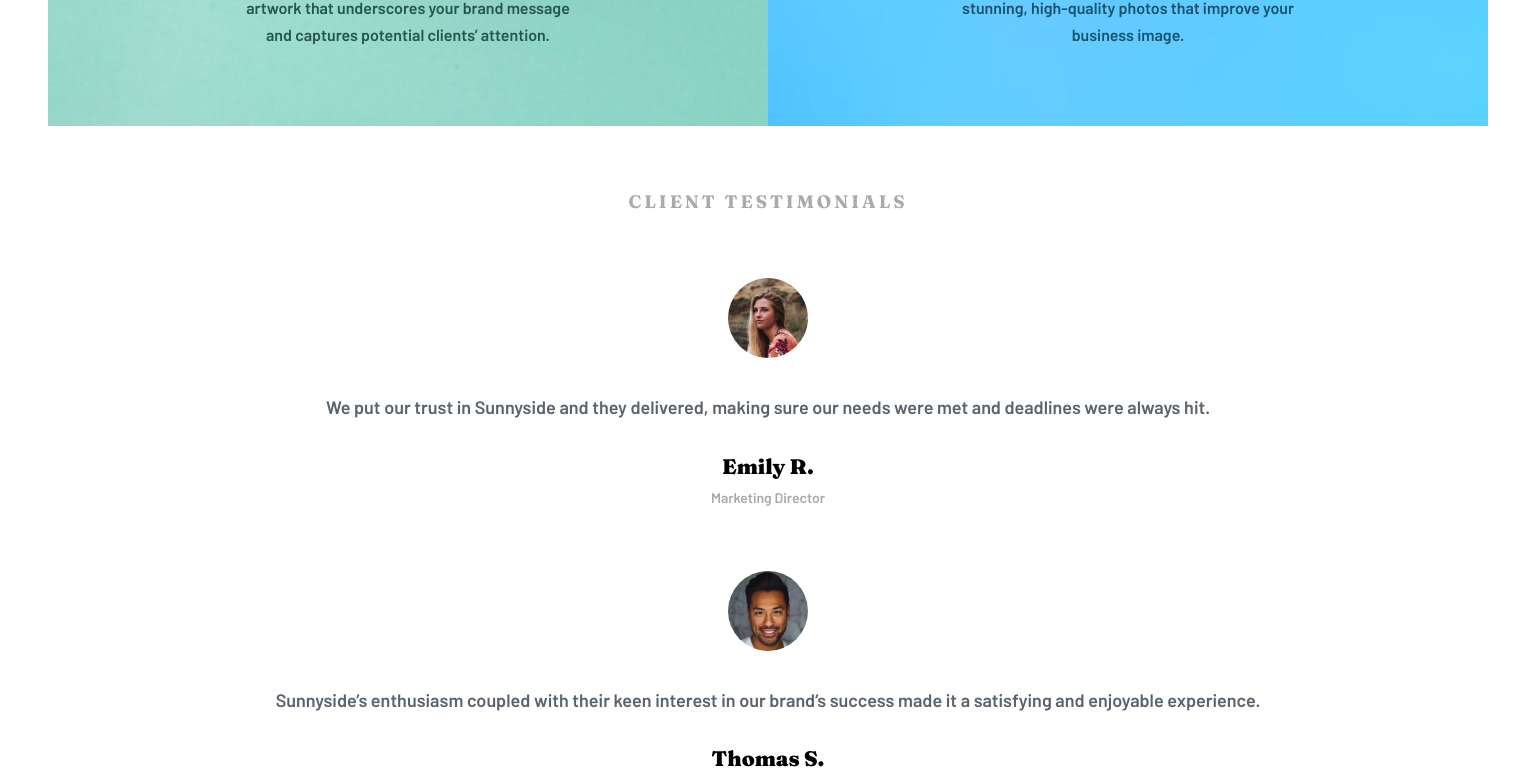
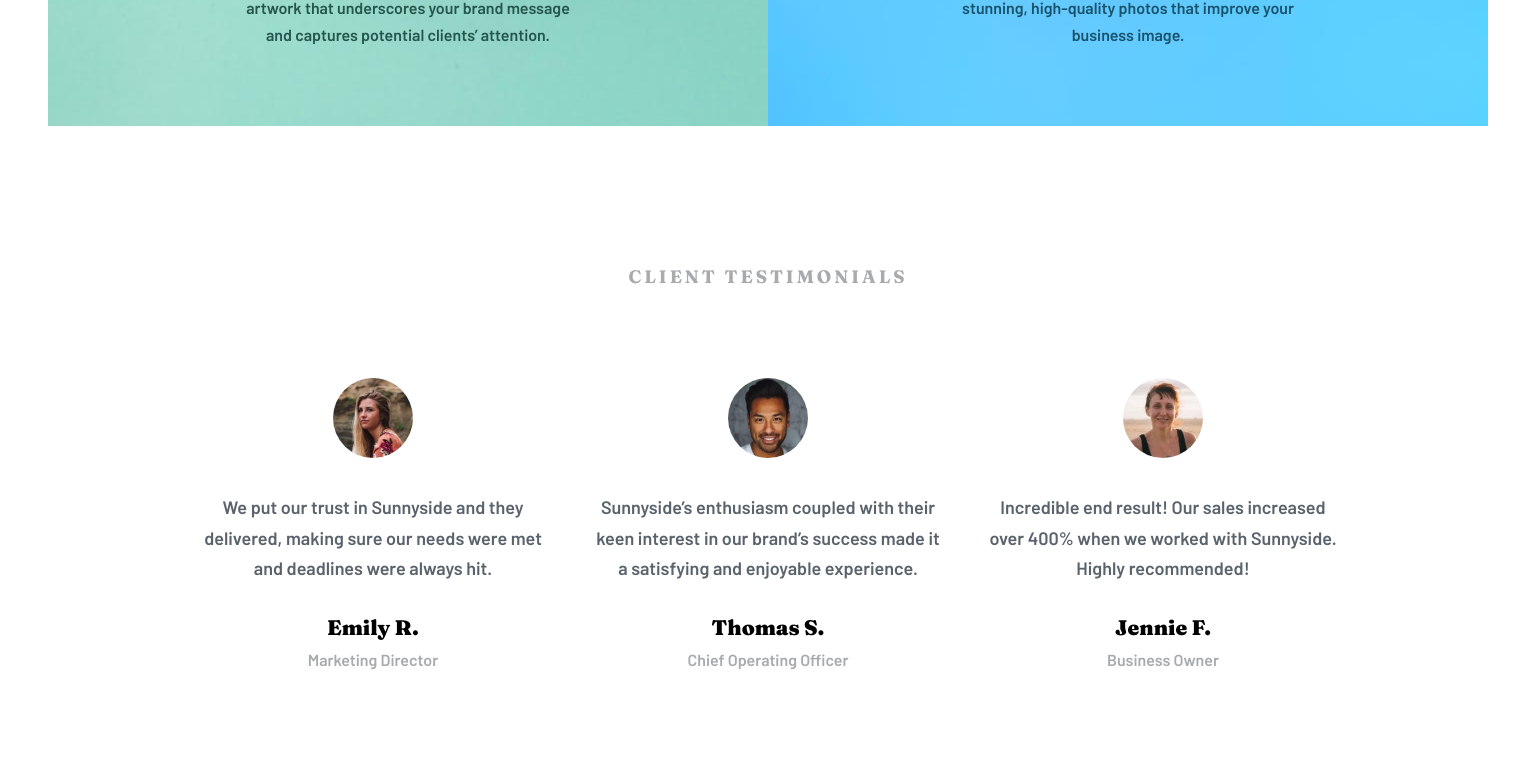
Before and after one commit to erwinruiz/sunnyside-agency-landing-page, a React (Create React App) app: page / in a window 1536 px wide. Shown: the part 2474-3257 px from the top of the page. Built offline with nearby package versions, Linux system fonts and the light colour scheme.

Commit message:
Make testimonials component responsive in desktop design

```diff
--- a/src/Components/Testimonials.js
+++ b/src/Components/Testimonials.js
@@ -5,6 +5,7 @@ function Testimonials() {
   return (
     <section className={classes.container}>
       <h1>Client testimonials</h1>
+      <div className={classes.testimonials}>
         {clients.map((client, i) => (
           <div key={i} className={classes.testimonial}>
             <img src={client.img} alt={client.altImg} />
@@ -13,6 +14,7 @@ function Testimonials() {
             <p className={classes.role}>{client.role}</p>
           </div>
         ))}
+      </div>
     </section>
   );
 }
--- a/src/Components/Testimonials.module.css
+++ b/src/Components/Testimonials.module.css
@@ -2,7 +2,6 @@
   padding: 60px 0;
   display: flex;
   flex-direction: column;
-  gap: 65px;
   margin-bottom: 20px;
 }
 .container h1 {
@@ -12,6 +11,12 @@
   text-align: center;
   font-family: "Fraunces", serif;
   letter-spacing: 3px;
+  margin-bottom: 65px;
+}
+.testimonials {
+  display: flex;
+  flex-direction: column;
+  gap: 65px;
 }
 .testimonial {
   text-align: center;
@@ -36,3 +41,23 @@
   color: var(--Grayish-blue);
   font-size: 14px;
 }
+
+@media (min-width: 1440px) {
+  .container {
+    padding: 135px 0;
+  }
+  .container h1 {
+    margin-bottom: 90px;
+  }
+  .testimonials {
+    flex-direction: row;
+    justify-content: center;
+    gap: 0px;
+  }
+  .testimonial {
+    width: 395px;
+  }
+  .testimonial .role {
+    font-size: 16px;
+  }
+}
```
Lines whose indentation alone changed are shown as unchanged.
